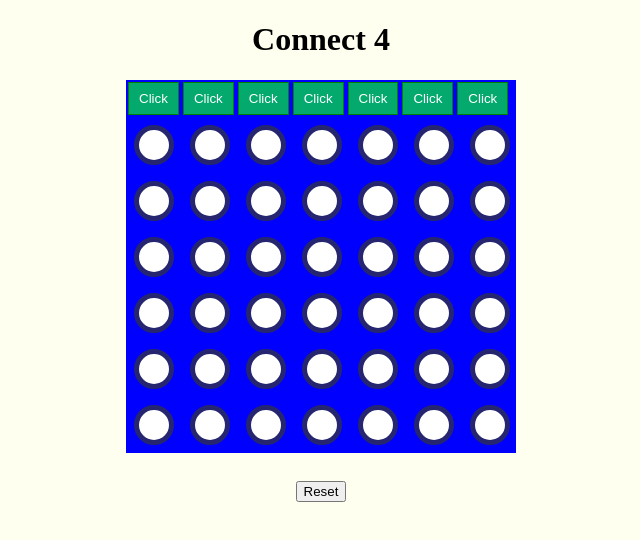
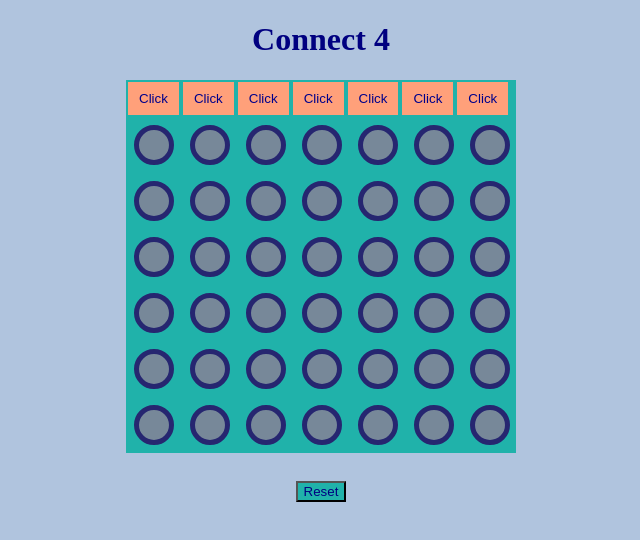
Before and after one commit to farida-el-kafrawy/connect4, a plain HTML site: page connect4.html in a window 1280 px wide. Shown: the top 540 px of the page, without its empty margins (319-959 px from the left). Drawn offline with Linux system fonts and the light colour scheme.

```diff
--- a/styling.css
+++ b/styling.css
@@ -3,12 +3,12 @@
     width: 390px;
     margin: 0px auto;
     margin-top: 10px;
-    border:10px rgb(38, 38, 112);
-    background-color: blue;
+    /* border:30px rgb(38, 38, 112); */
+    background-color: lightseagreen;
 }
 
 .column {
-    background-color: white;
+    background-color: lightslategray;
     width: 30px;
     height: 30px;
     margin: 8px;
@@ -18,10 +18,6 @@
     justify-content: center;
     align-items: center;
     font-size: 80px;
-}
-
-#row-0-column-0 .column{
-    background-color: yellow;
 }
 
 .row {
@@ -43,11 +39,16 @@
 
 body {
     text-align: center;
-    background: ivory;
+    background: lightsteelblue;
 }
 
+body h1{
+    color: navy;
+}
 #reset-button{
     margin-top: 10px;
+    color: navy;
+    background-color: lightseagreen;
 }
 
 .yellow {
@@ -65,9 +66,9 @@
 .btn-group button {
     display: flex;
     align-items: center;
-    background-color: #04AA6D; /* Green background */
-    border: 1px solid green; /* Green border */
-    color: white; /* White text */
+    background-color: lightsalmon; /* Green background */
+    border: 1px solid lightsalmon; /* Green border */
+    color: darkblue; /* White text */
     padding: 8px 10px; /* Some padding */
     cursor: pointer; /* Pointer/hand icon */
     float: left; /* Float the buttons side by side */
```
